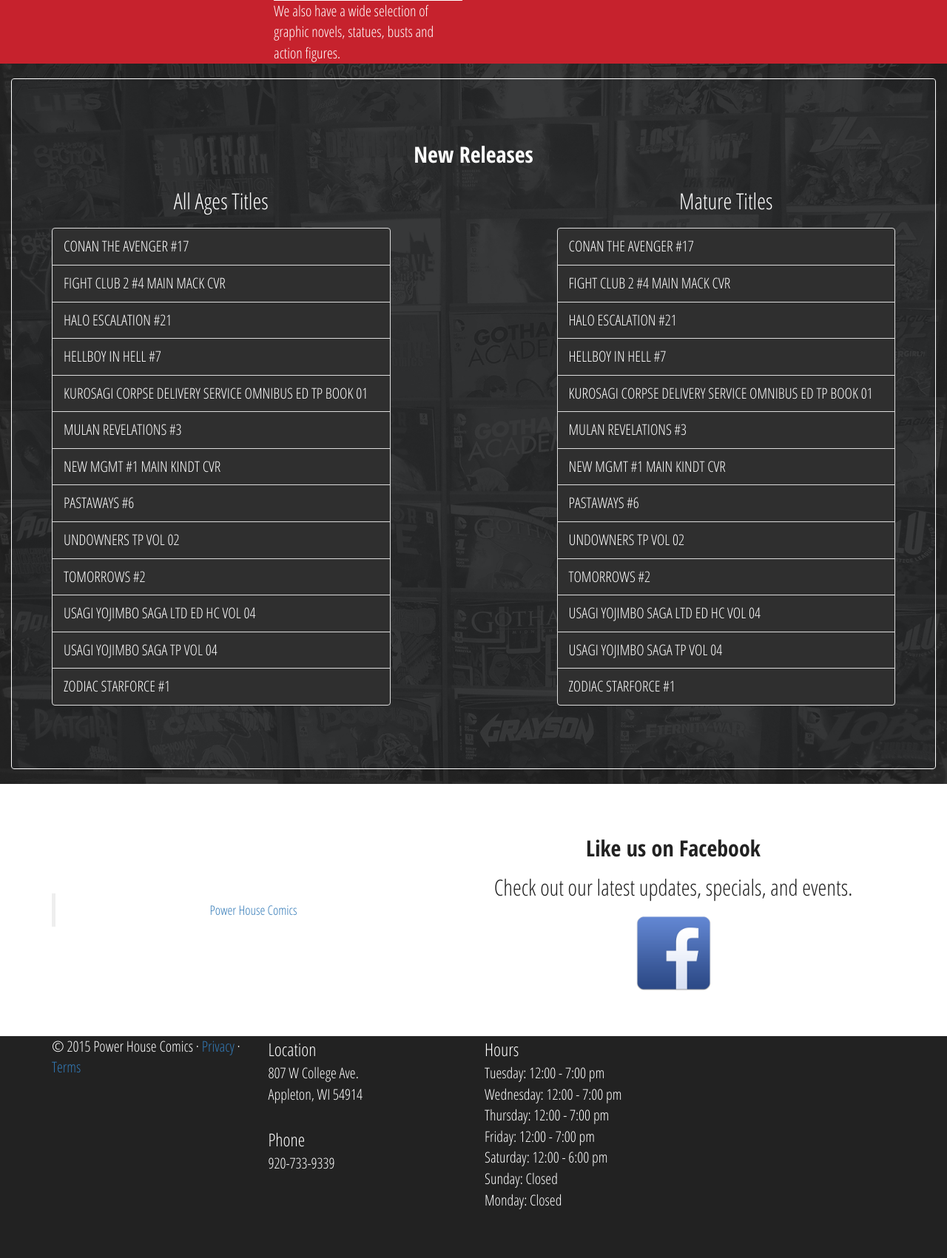
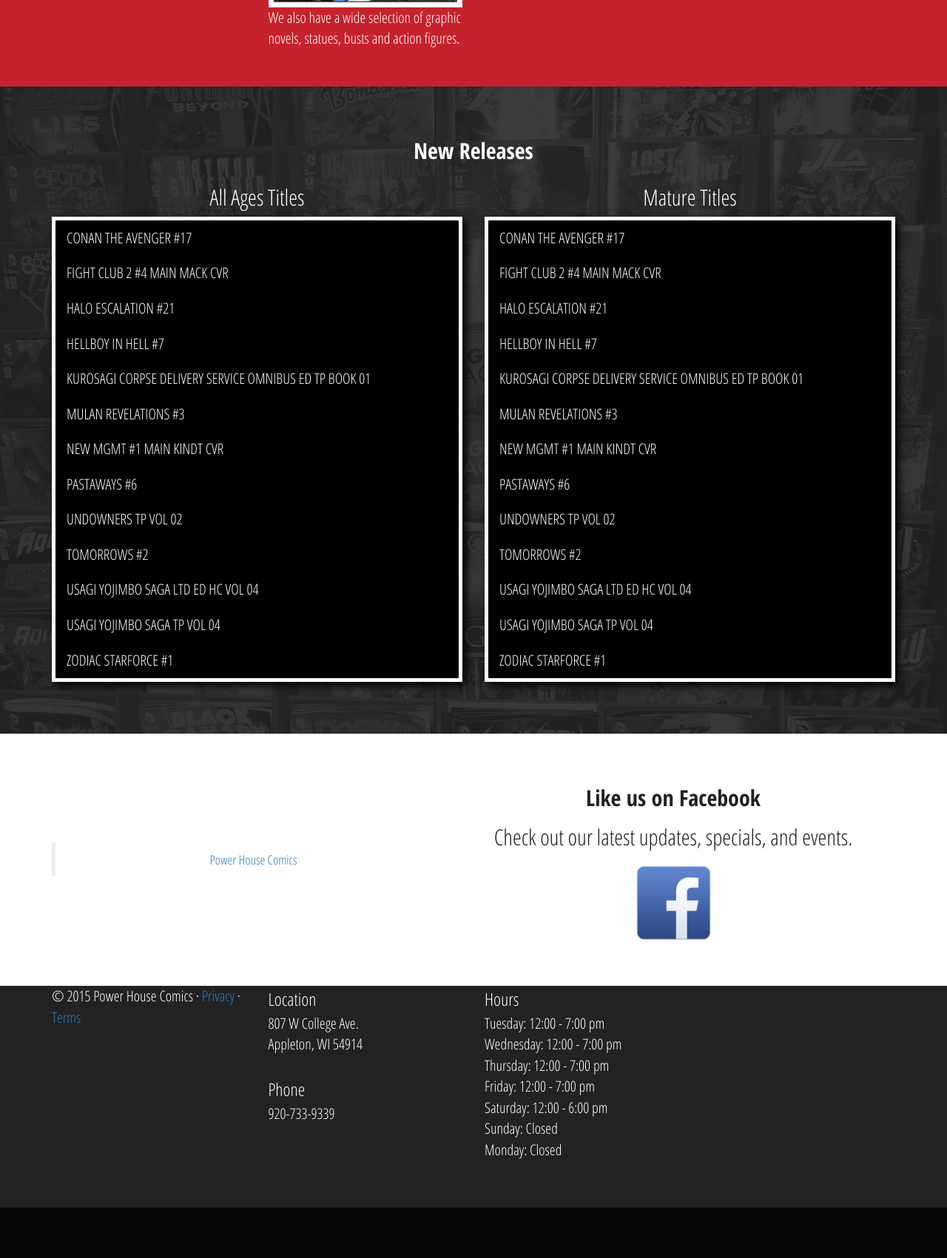
Before and after one commit to AgileDevelopmentG3/project, a PHP site: page / in a window 1280 px wide. Shown: the part 1144-2845 px from the top of the page at 74% size. After the commit the page ends 2777 px from the top, so only its background shows below. Run offline with PHP 8.4, Linux system fonts and the light colour scheme; some libraries are stand-ins or nearby versions.

Commit message:
Added home page styles

```diff
--- a/catalog.php
+++ b/catalog.php
@@ -65,6 +65,7 @@
                 <div id="comic-price"></div>
                 <div id="comic-desc"></div>
             </div>
+            <button type="button" class="close" aria-label="Close"><span aria-hidden="true">&#10005;</span></button>
         </div>
         <div class="container bottom-spacer">
             <div class="row">
--- a/css/main.css
+++ b/css/main.css
@@ -321,6 +321,10 @@
     vertical-align: middle;
     float: none;
 }
+.home__titles .list-group {
+    border: 5px solid #fff;
+    box-shadow: 5px 5px 10px #000;
+}
 /*----------------------
         PREMIUM*/
 
@@ -368,8 +372,9 @@
       NEW RELEASES*/
 
 .list-group-item {
-	color:#FFF;
-	background-color: #2f2f2f;
+	background-color: black;
+    border: none;
+    color:#FFF;
 }
 
 /*---------------------
--- a/index.php
+++ b/index.php
@@ -123,7 +123,7 @@
 
         <!-- MAIN CONTENT AREA -->
 
-        <div class="container-fluid text-center">
+        <div class="text-center">
             <div class="container container-spacer">
                 <div class="text-center">
                     <h2 class="featurette-heading bold-heading">About Power House Comics</h2>
@@ -132,10 +132,10 @@
             </div>
         </div> <!-- END FLUID CONTAINER -->
 
-        <div class="container-fluid background-red">
+        <div class="background-red">
             <div class="container">
                 <div class="top-spacer container-spacer">
-
+                    <div class="row">
                         <div class="col-md-3">
                             <div>
                                 <div>
@@ -158,24 +158,18 @@
                             <img class="img-responsive" src="img/funko.jpg" alt="funko pop">
                             <span>We also have a wide selection of graphic novels, statues, busts and action figures.</span>
                         </div>
-
+                    </div>
                 </div>
             </div>
         </div> <!-- END FLUID CONTAINER -->
 
 
-        <div class="container-fluid background-image">
-
-
-           <div class="panel panel-primary panel-transparent">
-
-  <div class="panel-body">
+        <div class="background-image">
             <div class="container">
-                <div class="row featurette container-spacer">
-                    <div class="text-center"><h2 class="featurette-heading bold-heading">New Releases</h2></div>
-                    <div class="col-md-5">
-                      <div class="text-center"><h2 class="featurette-heading">All Ages Titles</h2></div>
-                        <p class="lead">
+                <div class="row container-spacer home__titles">
+                    <div class="text-center"><h2 class="bold-heading">New Releases</h2></div>
+                    <div class="col-md-6">
+                      <div class="text-center"><h2>All Ages Titles</h2></div>
                         <ul class="list-group">
                             <li class="list-group-item">CONAN THE AVENGER #17</li>
                             <li class="list-group-item">FIGHT CLUB 2 #4 MAIN MACK CVR</li>
@@ -191,11 +185,9 @@
                             <li class="list-group-item">USAGI YOJIMBO SAGA TP VOL 04</li>
                             <li class="list-group-item">ZODIAC STARFORCE #1</li>
                        </ul>
-                        </p>
                     </div>
-                    <div class="col-md-5 col-md-offset-2">
-                        <div class="text-center"><h2 class="featurette-heading">Mature Titles</h2></div>
-                        <p class="lead">
+                    <div class="col-md-6">
+                        <div class="text-center"><h2>Mature Titles</h2></div>
                         <ul class="list-group">
                             <li class="list-group-item">CONAN THE AVENGER #17</li>
                             <li class="list-group-item">FIGHT CLUB 2 #4 MAIN MACK CVR</li>
@@ -211,8 +203,6 @@
                             <li class="list-group-item">USAGI YOJIMBO SAGA TP VOL 04</li>
                             <li class="list-group-item">ZODIAC STARFORCE #1</li>
                        </ul>
-                        </p>
-                    </div>
                     </div>
                 </div>
             </div>
--- a/js/site.js
+++ b/js/site.js
@@ -49,4 +49,8 @@
         $('.comic-overlay #comic-price').text(dispPrice);
         $('.comic-overlay #comic-desc').text(dispText);
     });
+    $('.comic-overlay .close').click(function(){
+        $(this).parent().removeClass('display');
+        $('.comic-overlay').css('display' , 'none');
+    })
 });
```
Lines whose indentation alone changed are shown as unchanged.
